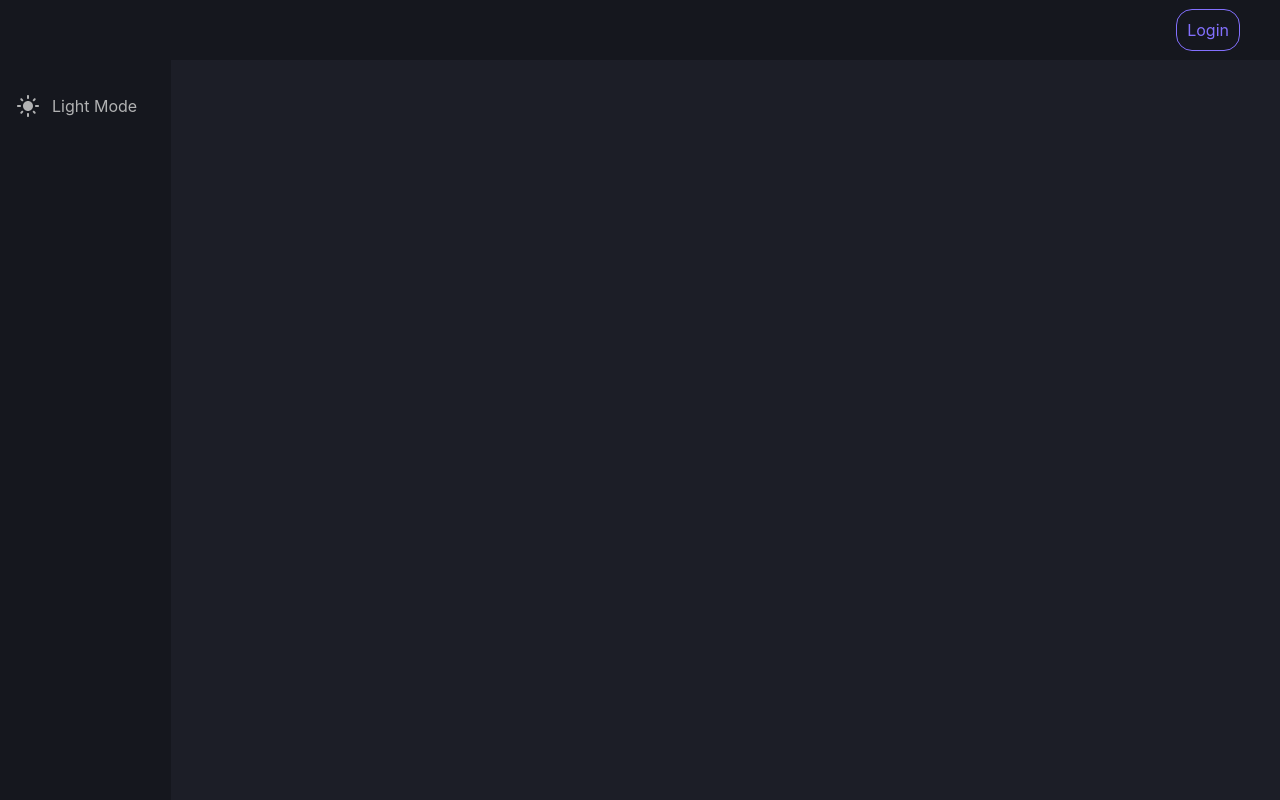
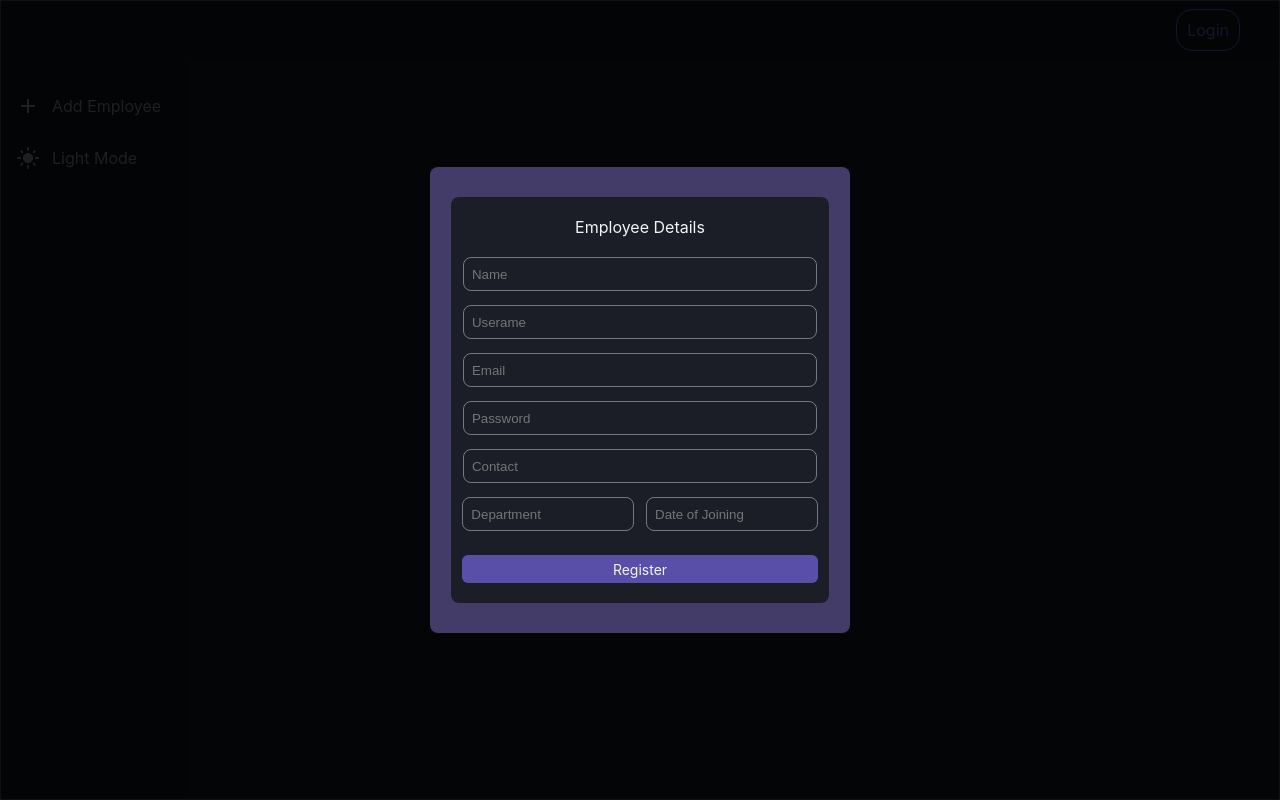
Before and after one commit to Upasana0710/Trackminster, a React (Create React App) app in the folder client/: page /addemployee in a window 1280 px wide. Before the commit this address had no page. Built offline with nearby package versions, Linux system fonts and the light colour scheme.

Commit message:
made the add employee page

```diff
--- a/client/src/App.jsx
+++ b/client/src/App.jsx
@@ -5,6 +5,7 @@ import { darkTheme, lightTheme } from "./utils/Theme";
 import Navbar from "./components/Navbar";
 import Menu from "./components/Menu";
 import Login from "./components/Login";
+import AddEmployee from "./pages/AddEmployee";
 import Dashboard from "./pages/Dashboard";
 
 const Trackminster = styled.div`
@@ -32,6 +33,7 @@ function App() {
           <Login signUpOpen={signUpOpen} setSignUpOpen={setSignUpOpen} />
           <Routes>
             <Route path="/" exact element={<Dashboard />} />
+            <Route path="/addemployee" exact element={<AddEmployee />} />
           </Routes>
         </Trackminster>
       </BrowserRouter>
--- a/client/src/components/Menu.jsx
+++ b/client/src/components/Menu.jsx
@@ -2,9 +2,11 @@ import React from "react";
 import styled from "styled-components";
 import LightModeRoundedIcon from "@mui/icons-material/LightModeRounded";
 import DarkModeRoundedIcon from "@mui/icons-material/DarkModeRounded";
+import AddIcon from "@mui/icons-material/Add";
+import { Link } from "react-router-dom";
 
 const MenuContainer = styled.div`
-  width: 200px;
+  width: 220px;
   flex-direction: column;
   height: 100vh;
   display: flex;
@@ -44,6 +46,15 @@ const NavText = styled.div`
 const Menu = ({ darkMode, setDarkMode }) => {
   return (
     <MenuContainer>
+      <Link
+        to="/addemployee"
+        style={{ textDecoration: "none", color: "inherit", width: "100%" }}
+      >
+        <Elements>
+          <AddIcon />
+          <NavText>Add Employee</NavText>
+        </Elements>
+      </Link>
       {darkMode ? (
         <Elements onClick={() => setDarkMode(false)}>
           <LightModeRoundedIcon />
--- /dev/null
+++ b/client/src/pages/AddEmployee.jsx
@@ -0,0 +1,249 @@
+import React, { useState } from "react";
+import { Modal } from "@mui/material";
+import styled from "styled-components";
+import login from "../api/api";
+
+const Container = styled.div`
+  width: 100%;
+  height: 100%;
+  position: absolute;
+  top: 0;
+  left: 0;
+  background-color: #000000a7;
+  display: flex;
+  align-items: center;
+  justify-content: center;
+`;
+const Card = styled.div`
+  background: ${({ theme }) => theme.card};
+  height: fit-content;
+  padding: 30px 0px;
+  width: 420px;
+  border-radius: 8px;
+  display: flex;
+  justify-content: center;
+  align-items: center;
+`;
+const InnerCard = styled.div`
+  background: ${({ theme }) => theme.bgLight};
+  height: 90%;
+  width: 90%;
+  border-radius: 8px;
+`;
+const Role = styled.div`
+  color: ${({ theme }) => theme.text_primary};
+  flex: 0.5;
+  display: flex;
+  align-items: center;
+  justify-content: center;
+  padding-top: 20px;
+`;
+const Fields = styled.div`
+  display: flex;
+  flex-direction: column;
+  justify-content: center;
+  align-items: center;
+  padding: 20px 0px;
+  width: 100%;
+  gap: 14px;
+`;
+const Field = styled.div`
+  width: 90%;
+  height: 28px;
+  border-radius: 8px;
+  border: 1px solid ${({ theme }) => theme.text_secondary + 99};
+  color: ${({ theme }) => theme.text_secondary};
+  display: flex;
+  align-items: center;
+  padding: 2px 6px;
+`;
+const FlexContainer = styled.div`
+  width: 94%;
+  display: flex;
+  gap: 12px;
+  justify-content: space-between;
+`;
+const ButtonContainer = styled.div`
+  width: 94%;
+  background: ${({ theme }) => theme.primary + 99};
+  color: ${({ theme }) => theme.text_primary};
+  font-size: 14px;
+  height: 28px;
+  border-radius: 6px;
+  display: flex;
+  justify-content: center;
+  align-items: center;
+  margin-top: 10px;
+`;
+
+const AddEmployee = () => {
+  const [user, setUser] = useState({
+    name: "",
+    username: "",
+    email: "",
+    password: "",
+    contact: "",
+    department: "",
+    doj: "",
+    role: "Employee",
+  });
+  const handleSubmit = async () => {
+    console.log(user);
+    await login(user)
+      .then((res) => {
+        console.log(res);
+      })
+      .catch((error) => {
+        console.log(error);
+      });
+    setUser({
+      name: "",
+      username: "",
+      email: "",
+      password: "",
+      contact: "",
+      department: "",
+      doj: "",
+      role: "Employee",
+    });
+  };
+  return (
+    <>
+      <Modal open={true}>
+        <Container>
+          <Card>
+            <InnerCard>
+              <Role>Employee Details</Role>
+              <Fields>
+                <Field>
+                  <input
+                    type="text"
+                    placeholder="Name"
+                    style={{
+                      background: "inherit",
+                      color: "inherit",
+                      outline: "none",
+                      border: "none",
+                      width: "100%",
+                    }}
+                    value={user.name}
+                    onChange={(e) => setUser({ ...user, name: e.target.value })}
+                  />
+                </Field>
+                <Field>
+                  <input
+                    type="text"
+                    placeholder="Userame"
+                    style={{
+                      background: "inherit",
+                      color: "inherit",
+                      outline: "none",
+                      border: "none",
+                      width: "100%",
+                    }}
+                    value={user.username}
+                    onChange={(e) =>
+                      setUser({ ...user, username: e.target.value })
+                    }
+                  />
+                </Field>
+                <Field>
+                  <input
+                    type="text"
+                    placeholder="Email"
+                    style={{
+                      background: "inherit",
+                      color: "inherit",
+                      outline: "none",
+                      border: "none",
+                      width: "100%",
+                    }}
+                    value={user.email}
+                    onChange={(e) =>
+                      setUser({ ...user, email: e.target.value })
+                    }
+                  />
+                </Field>
+                <Field>
+                  <input
+                    type="password"
+                    placeholder="Password"
+                    style={{
+                      background: "inherit",
+                      color: "inherit",
+                      outline: "none",
+                      border: "none",
+                      width: "100%",
+                    }}
+                    value={user.password}
+                    onChange={(e) =>
+                      setUser({ ...user, password: e.target.value })
+                    }
+                  />
+                </Field>
+                <Field>
+                  <input
+                    type="text"
+                    placeholder="Contact"
+                    style={{
+                      background: "inherit",
+                      color: "inherit",
+                      outline: "none",
+                      border: "none",
+                      width: "100%",
+                    }}
+                    value={user.contact}
+                    onChange={(e) =>
+                      setUser({ ...user, contact: e.target.value })
+                    }
+                  />
+                </Field>
+                <FlexContainer>
+                  <Field>
+                    <input
+                      type="text"
+                      placeholder="Department"
+                      style={{
+                        background: "inherit",
+                        color: "inherit",
+                        outline: "none",
+                        border: "none",
+                        width: "100%",
+                      }}
+                      value={user.department}
+                      onChange={(e) =>
+                        setUser({ ...user, department: e.target.value })
+                      }
+                    />
+                  </Field>
+                  <Field>
+                    <input
+                      type="text"
+                      placeholder="Date of Joining"
+                      style={{
+                        background: "inherit",
+                        color: "inherit",
+                        outline: "none",
+                        border: "none",
+                        width: "100%",
+                      }}
+                      value={user.doj}
+                      onChange={(e) =>
+                        setUser({ ...user, doj: e.target.value })
+                      }
+                    />
+                  </Field>
+                </FlexContainer>
+                <ButtonContainer onClick={() => handleSubmit()}>
+                  Register
+                </ButtonContainer>
+              </Fields>
+            </InnerCard>
+          </Card>
+        </Container>
+      </Modal>
+    </>
+  );
+};
+
+export default AddEmployee;
```
